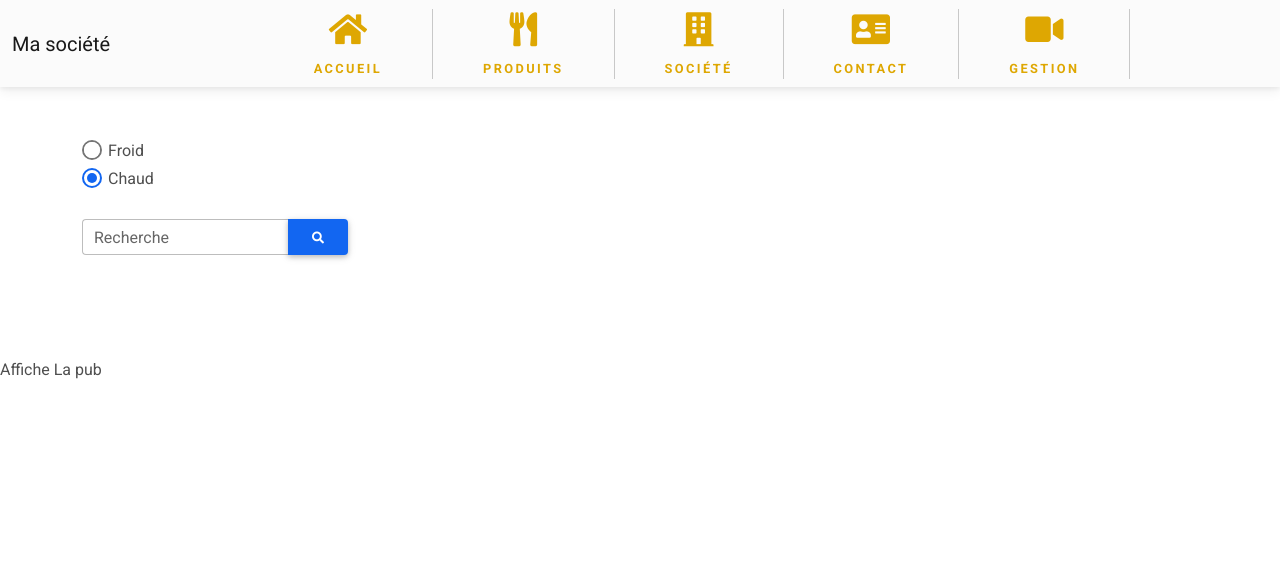
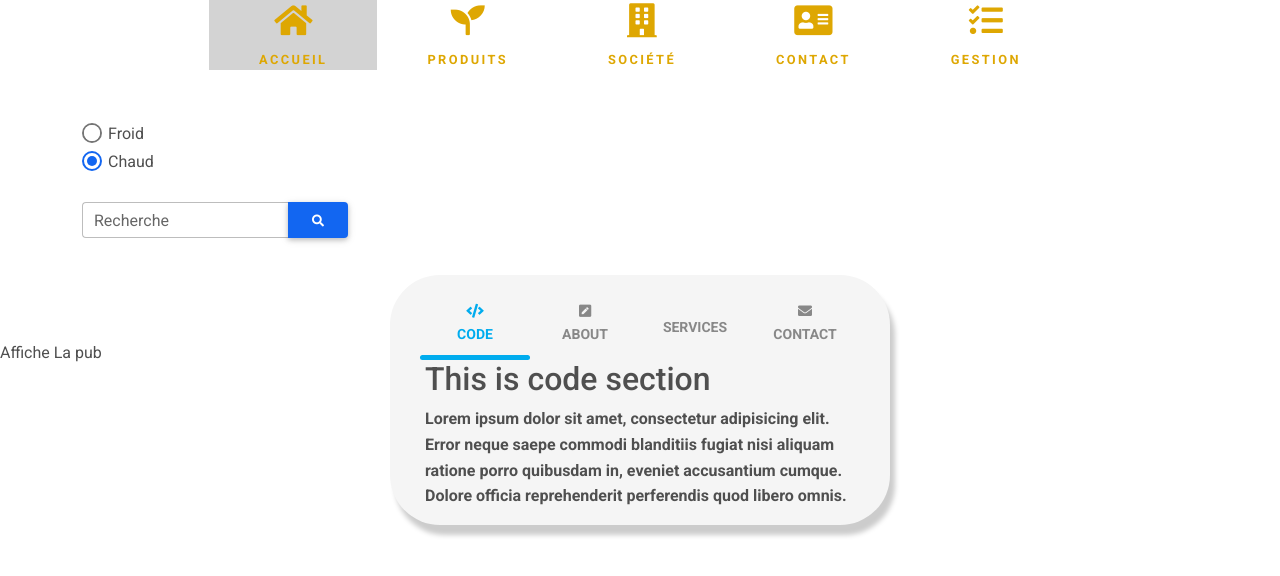
Before and after one commit to HelixFix/IntegrationPHP, a PHP site: page / in a window 1280 px wide. Shown: the top 576 px of the page. Run offline with PHP 8.4, Linux system fonts and the light colour scheme; some libraries are stand-ins or nearby versions.

Commit message:
Add active page indicator

```diff
--- a/footer.php
+++ b/footer.php
@@ -2,6 +2,16 @@
 <script type="text/javascript" src="https://cdnjs.cloudflare.com/ajax/libs/mdb-ui-kit/3.1.0/mdb.min.js">
 </script>
 
+<script src="https://code.jquery.com/jquery-3.6.0.js"></script>
+        <!-- <script type="text/javascript">
+        $(document).ready(function(){
+            $('li').on('click', function(){
+                $(this).siblings().removeClass('active');
+                $(this).addClass('active');
+            })
+        })
+        </script> -->
+
 
 
 </html>
--- a/menu.php
+++ b/menu.php
@@ -1,45 +1,44 @@
 <body>
 
-    <nav class="navbar navbar-expand-md navbar-light bg-light">
-        <div class="container-fluid">
-
-            <!--Menu hamburger-->
-            <button class="navbar-toggler" type="button" data-mdb-toggle="collapse" data-mdb-target="#topmenu" aria-controls="topmenu" aria-extended="false" title="Menu mobile">
-                <i class="fas fa-bars"></i>
-            </button>
-
-            <!--Logo-->
-            <span class="navbar-brand">Ma société</span>
-
-            <!--Navbar-->
-
-            <!--justify-content-center  placement du contenu au centre, justify-content-end placement du contenu à droite -->
-            <div class="collapse navbar-collapse justify-content-center" id="topmenu">
-                <!--ms-auto placement de l'élément à droite-->
-                <ul class="navbar-nav ">
 
 
-                    <li class="nav-item">
+    <nav>
+        <div id="marker"></div>
+        <?php if ($_GET['page'] == 'home') { ?>
+            <li class="nav-item active"><?php } else { ?>
+
+            <li class="nav-item ">
+            <?php } ?>
 
             <a href="index.php?page=home">
                 <div class="icon">
-                                <i class="fa fa-home" aria-hidden="true"></i>
+                    <i class="fa fa-home active" aria-hidden="true"></i>
                     <i class="fa fa-home" aria-hidden="true"></i>
                 </div>
                 <div class="name"><span data-text="Accueil">Accueil</span></div>
             </a>
             </li>
-                    <li class="nav-item">
 
-                        <a href="index.php?">
+            <?php if ($_GET['page'] == 'produits') { ?>
+                <li class="nav-item active"><?php } else { ?>
+
+                <li class="nav-item ">
+                <?php } ?>
+
+                <a href="index.php?page=produits" class="">
                     <div class="icon">
-                                <i class="fa fa-utensils" aria-hidden="true"></i>
-                                <i class="fa fa-utensils" aria-hidden="true"></i>
+                        <i class="fa fa-seedling" aria-hidden="true"></i>
+                        <i class="fa fa-seedling" aria-hidden="true"></i>
                     </div>
                     <div class="name"><span data-text="Produits">Produits</span></div>
                 </a>
                 </li>
-                    <li class="nav-item">
+
+                <?php if ($_GET['page'] == 'societe') { ?>
+                    <li class="nav-item active"><?php } else { ?>
+
+                    <li class="nav-item ">
+                    <?php } ?>
 
                     <a href="index.php?page=societe">
                         <div class="icon">
@@ -49,7 +48,12 @@
                         <div class="name"><span data-text="Société">Société</span></div>
                     </a>
                     </li>
-                    <li class="nav-item">
+
+                    <?php if ($_GET['page'] == 'contact') { ?>
+                        <li class="nav-item active"><?php } else { ?>
+
+                        <li class="nav-item ">
+                        <?php } ?>
 
                         <a href="index.php?page=contact">
                             <div class="icon">
@@ -59,19 +63,22 @@
                             <div class="name"><span data-text="Contact">Contact</span></div>
                         </a>
                         </li>
-                    <li class="nav-item">
 
-                        <a href="index.php?page=produits">
+                        <?php if ($_GET['page'] == 'gestion') { ?>
+                            <li class="nav-item active">
+                            <?php } else { ?>
+
+                            <li class="nav-item ">
+                            <?php } ?>
+
+                            <a href="index.php?page=gestion">
                                 <div class="icon">
-                                <i class="fa fa-video" aria-hidden="true"></i>
-                                <i class="fa fa-video" aria-hidden="true"></i>
+                                    <i class="fa fa-tasks" aria-hidden="true"></i>
+                                    <i class="fa fa-tasks" aria-hidden="true"></i>
                                 </div>
                                 <div class="name"><span data-text="Gestion">Gestion</span></div>
                             </a>
                             </li>
 
 
-                </ul>
-            </div>
-        </div>
     </nav>
--- a/pages/home.php
+++ b/pages/home.php
@@ -26,4 +26,66 @@
 
     </form>
 
+    <div class="tabs">
+        <div class="tab-header">
+            <div class="active">
+                <i class="fa fa-code"></i> Code
+            </div>
+            <div>
+                <i class="fa fa-pen-square"></i> About
+            </div>
+            <div>
+                <i class="fa fa-bar-chart"></i> Services
+            </div>
+            <div>
+                <i class="fa fa-envelope"></i> Contact
+            </div>
+        </div>
+        <div class="tab-indicator"></div>
+        <div class="tab-body">
+            <div class="active">
+                <h2>This is code section</h2>
+                <p>Lorem ipsum dolor sit amet, consectetur adipisicing elit. Error neque saepe commodi blanditiis fugiat
+                    nisi aliquam ratione porro quibusdam in, eveniet accusantium cumque. Dolore officia reprehenderit
+                    perferendis quod libero omnis.</p>
+            </div>
+            <div>
+                <h2>This is about section</h2>
+                <p>Lorem ipsum dolor sit amet consectetur adipisicing elit. Modi minus exercitationem vero, id autem
+                    fugit assumenda a molestiae numquam at, quisquam cumque. Labore eligendi perspiciatis quia incidunt
+                    quaerat ut ducimus?</p>
+            </div>
+            <div>
+                <h2>This is services section</h2>
+                <p>Lorem ipsum dolor sit amet consectetur adipisicing elit. Modi minus exercitationem vero, id autem
+                    fugit assumenda a molestiae numquam at, quisquam cumque. Labore eligendi perspiciatis quia incidunt
+                    quaerat ut ducimus?</p>
+            </div>
+            <div>
+                <h2>This is contact section</h2>
+                <p>Lorem ipsum dolor sit amet consectetur adipisicing elit. Modi minus exercitationem vero, id autem
+                    fugit assumenda a molestiae numquam at, quisquam cumque. Labore eligendi perspiciatis quia incidunt
+                    quaerat ut ducimus?</p>
+            </div>
+        </div>
+    </div>
+    <script>
+        let tabHeader = document.getElementsByClassName("tab-header")[0];
+        let tabIndicator = document.getElementsByClassName("tab-indicator")[0];
+        let tabBody = document.getElementsByClassName("tab-body")[0];
+
+        let tabsPane = tabHeader.getElementsByTagName("div");
+
+        for (let i = 0; i < tabsPane.length; i++) {
+            tabsPane[i].addEventListener("click", function () {
+                tabHeader.getElementsByClassName("active")[0].classList.remove("active");
+                tabsPane[i].classList.add("active");
+                tabBody.getElementsByClassName("active")[0].classList.remove("active");
+                tabBody.getElementsByTagName("div")[i].classList.add("active");
+
+                tabIndicator.style.left = `calc(calc(100% / 4) * ${i})`;
+            });
+        }
+    </script>
+
 </div>
--- a/style.css
+++ b/style.css
@@ -3,10 +3,10 @@
 } */
 
 #firstcontainer * {
-    float       : left;
+    float: left;
     margin-right: 10px;
-    width       : 100px;
-    height      : 100px;
+    width: 100px;
+    height: 100px;
 }
 
 
@@ -94,6 +94,7 @@
 p {
     font-weight: bold;
 }
+
 /*
 p::before {
     content: "<--";
@@ -123,10 +124,10 @@ p::after {
 /* Bootstrap style */
 
 .row div {
-    border          : 1px solid #eee;
-    padding         : 10px;
+    border: 1px solid #eee;
+    padding: 10px;
     background-color: #CAD2F5;
-    color           : #fff;
+    color: #fff;
 }
 
 /* .dropdown:hover .dropdown-menu {
@@ -135,77 +136,162 @@ p::after {
 
 /* navbar */
 
-ul li {
-    list-style  : none;
-    text-align  : center;
-    display     : block;
-    border-right: 1px solid rgba(0, 0, 0, 0.2);
+nav {
+    display: flex;
+    justify-content: center;
+    align-items: center;
+    /* min-height: 100vh; */
 }
 
-
-  ul li a {
-    text-decoration: none;
-    padding        : 0 50px;
-    display        : block;
+.nav-item {
+    position: relative;
+    display: flex;
 }
 
-  ul li a .icon {
-    width     : 40px;
-    height    : 40px;
+/* li {
+    list-style: none;
     text-align: center;
-    overflow  : hidden;
-    margin    : 0 auto 10px;
+    display: block;
+    border-right: 1px solid rgba(0, 0, 0, 0.2);
+} */
+
+
+a {
+    text-decoration: none;
+    padding: 0 50px;
+    display: block;
+    position: relative;
 }
 
-  ul li a .icon .fa {
-    width      : 100%;
-    height     : 100%;
-    line-height: 40px;
-    font-size  : 34px;
-    transition : 0.5s;
-    color      : #dea702;
+li a .icon {
+    width: 40px;
+    height: 40px;
+    text-align: center;
+    overflow: hidden;
+    margin: 0 auto 10px;
 }
 
-  ul li a .icon .fa:last-child {
+li a .icon .fa {
+    width: 100%;
+    height: 100%;
+    line-height: 40px;
+    font-size: 34px;
+    transition: 0.5s;
+    color: #dea702;
+}
+
+li a .icon .fa:last-child {
     color: #083B4C;
 }
 
-  ul li a:hover .icon .fa {
+li a:hover .icon .fa {
     transform: translateY(-100%);
 }
 
 .name {
     text-transform: uppercase;
-    font-weight   : 800;
-    font-size     : .8rem;
+    font-weight: 800;
+    font-size: .8rem;
     letter-spacing: .15rem;
-    text-align    : center;
-    color         : #dea702;
-    position      : relative;
-    height        : 20px;
-    width         : 100%;
-    display       : block;
-    overflow      : hidden;
+    text-align: center;
+    color: #dea702;
+    position: relative;
+    height: 20px;
+    width: 100%;
+    display: block;
+    overflow: hidden;
 }
 
-  ul li a .name span {
-    display    : block;
-    position   : relative;
+li a .name span {
+    display: block;
+    position: relative;
     line-height: 20px;
-    transition : 0.5s;
+    transition: 0.5s;
 
 }
 
-  ul li a .name span:before {
-    content : attr(data-text);
+li a .name span:before {
+    content: attr(data-text);
     position: absolute;
-    top     : -100%;
-    left    : 0;
-    width   : 100%;
-    height  : 100%;
-    color   : #083B4C;
+    top: -100%;
+    left: 0;
+    width: 100%;
+    height: 100%;
+    color: #083B4C;
 }
 
-  ul li a:hover .name span {
+li a:hover .name span {
     transform: translateY(20px);
 }
+
+li.active a {
+    color: #083B4C;
+    background: lightgrey;
+
+}
+
+/* tabs */
+
+
+.tabs {
+    position:absolute;
+    top:50%;
+    left:50%;
+    transform:translate(-50%,-50%);
+    width:500px;
+    height:250px;
+    background:#f5f5f5;
+    padding:20px 30px;
+    overflow:hidden;
+    border-radius:50px;
+    box-shadow:5px 10px 5px #ccc;
+  }
+  .tabs .tab-header {
+    height:60px;
+    display:flex;
+    align-items:center;
+  }
+  .tabs .tab-header > div {
+    width:calc(100% / 4);
+    text-align:center;
+    color:#888;
+    font-weight:600;
+    cursor:pointer;
+    font-size:14px;
+    text-transform:uppercase;
+    outline:none;
+  }
+  .tabs .tab-header > div > i {
+    display:block;
+    margin-bottom:5px;
+  }
+  .tabs .tab-header > div.active {
+    color:#00acee;
+  }
+  .tabs .tab-indicator {
+    position:relative;
+    width:calc(100% / 4);
+    height:5px;
+    background:#00acee;
+    left:0px;
+    border-radius:5px;
+    transition:all 500ms ease-in-out;
+  }
+  .tabs .tab-body {
+    position:relative;
+    height:calc(100% - 60px);
+    padding:10px 5px;
+  }
+  .tabs .tab-body > div {
+    position:absolute;
+    top:-200%;
+    opacity:0;
+    transform:scale(0.9);
+    transition:opacity 500ms ease-in-out 0ms,
+      transform 500ms ease-in-out 0ms;
+  }
+  .tabs .tab-body > div.active {
+    top:0px;
+    opacity:1;
+    transform:scale(1);
+  }
```
Also changed, not shown: pages/gestion.php (renamed from pages/produits.php). Lines whose indentation alone changed are shown as unchanged.
